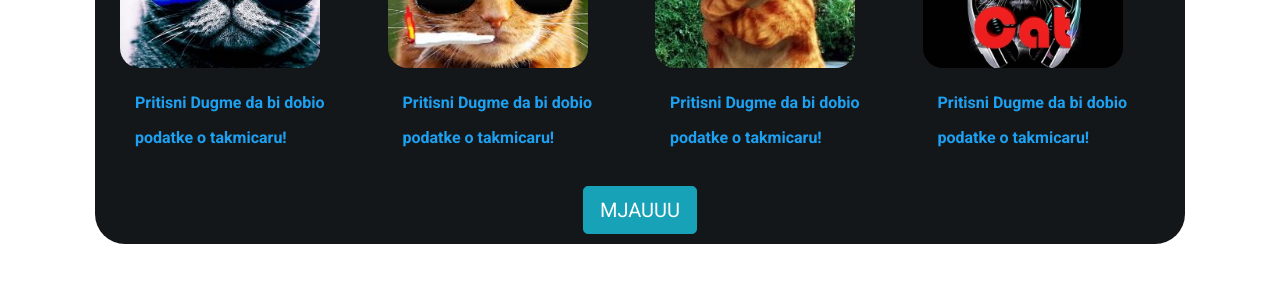
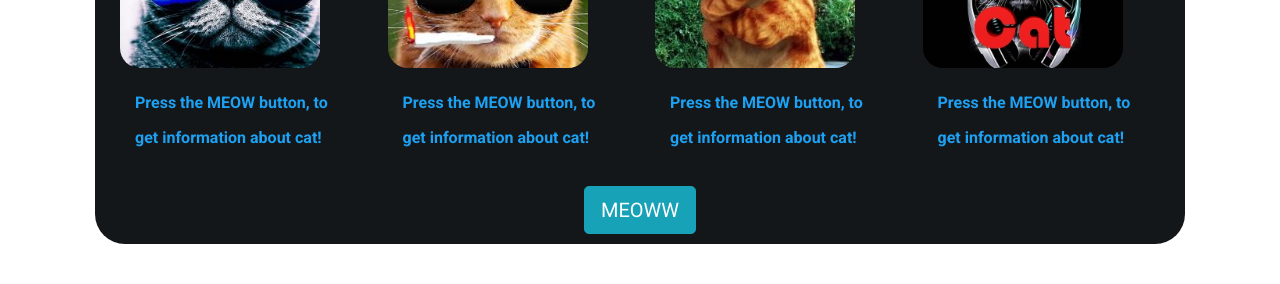
Before and after one commit to SavaN222/Cat-Race, a plain HTML site: page index.html in a window 1280 px wide. Shown: the part 152-436 px from the top of the page. Drawn offline with nearby package versions, Linux system fonts and the light colour scheme.

Commit message:
Update index.html

```diff
--- a/index.html
+++ b/index.html
@@ -15,19 +15,19 @@
 		<div class="catholder">
 			<div class="row cats">
 				<div class="col-lg-3"><img src="img/psycat.jpg" alt="">
-					<p class="catinfo">Pritisni Dugme da bi dobio podatke o takmicaru!</p>
+					<p class="catinfo">Press the MEOW button, to get information about cat!</p>
 				</div>
 				<div class="col-lg-3"><img src="img/weedcat.jpg" alt="">
-					<p class="catinfo">Pritisni Dugme da bi dobio podatke o takmicaru!</p>
+					<p class="catinfo">Press the MEOW button, to get information about cat!</p>
 				</div>
 				<div class="col-lg-3"><img src="img/garfild.jpg" alt="">
-					<p class="catinfo">Pritisni Dugme da bi dobio podatke o takmicaru!</p>
+					<p class="catinfo">Press the MEOW button, to get information about cat!</p>
 				</div>
 				<div class="col-lg-3"><img src="img/coolcat.jpg" alt="">
-					<p class="catinfo">Pritisni Dugme da bi dobio podatke o takmicaru!</p>
+					<p class="catinfo">Press the MEOW button, to get information about cat!</p>
 				</div>
 				<div id="catBtn" class="col-lg-12 btnc">
-					<button id="btn" type="button" class="btn btn-info btn-lg">MJAUUU</button>
+					<button id="btn" type="button" class="btn btn-info btn-lg">MEOWW</button>
 				</div>
 			</div>
 
```
